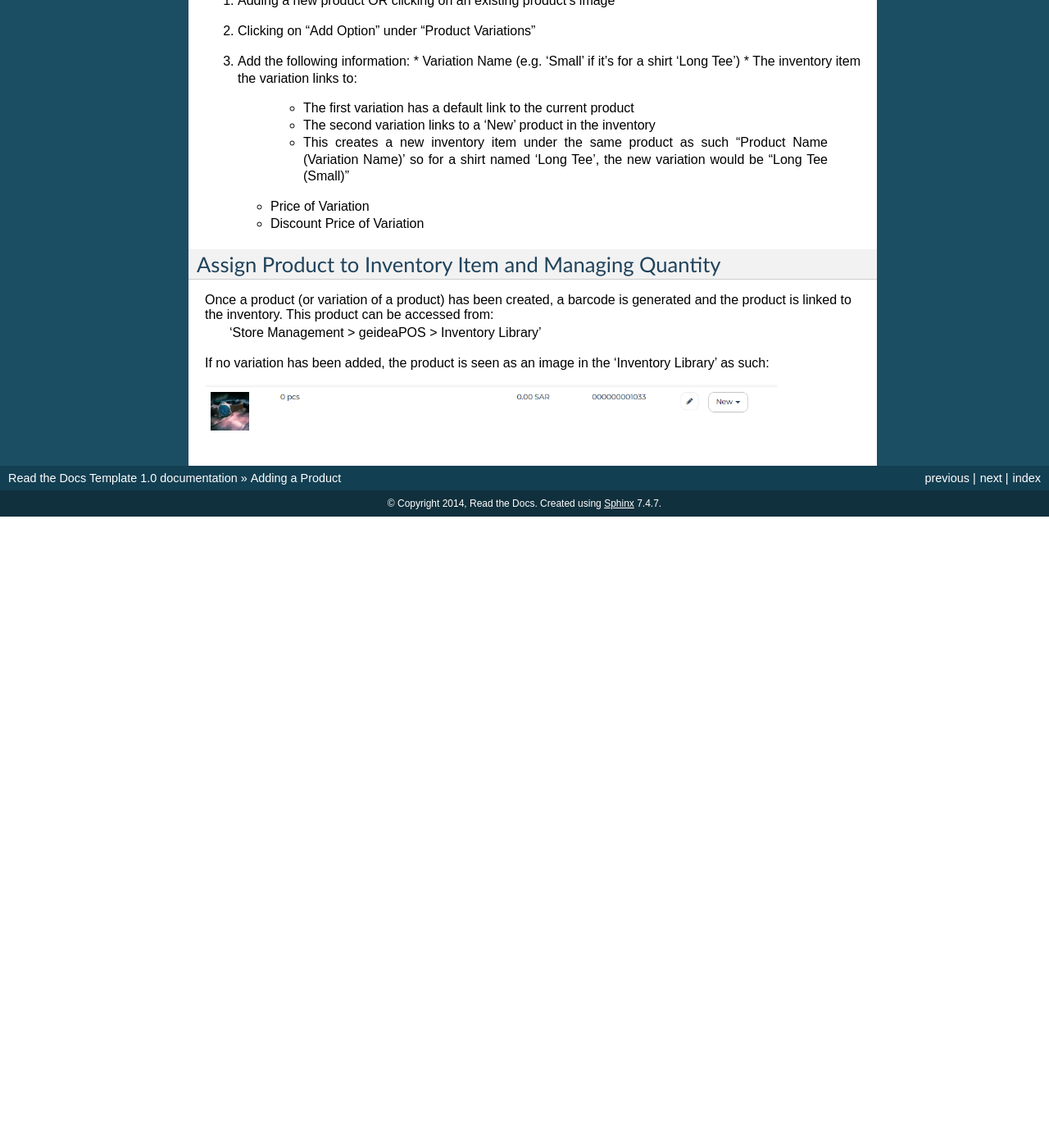
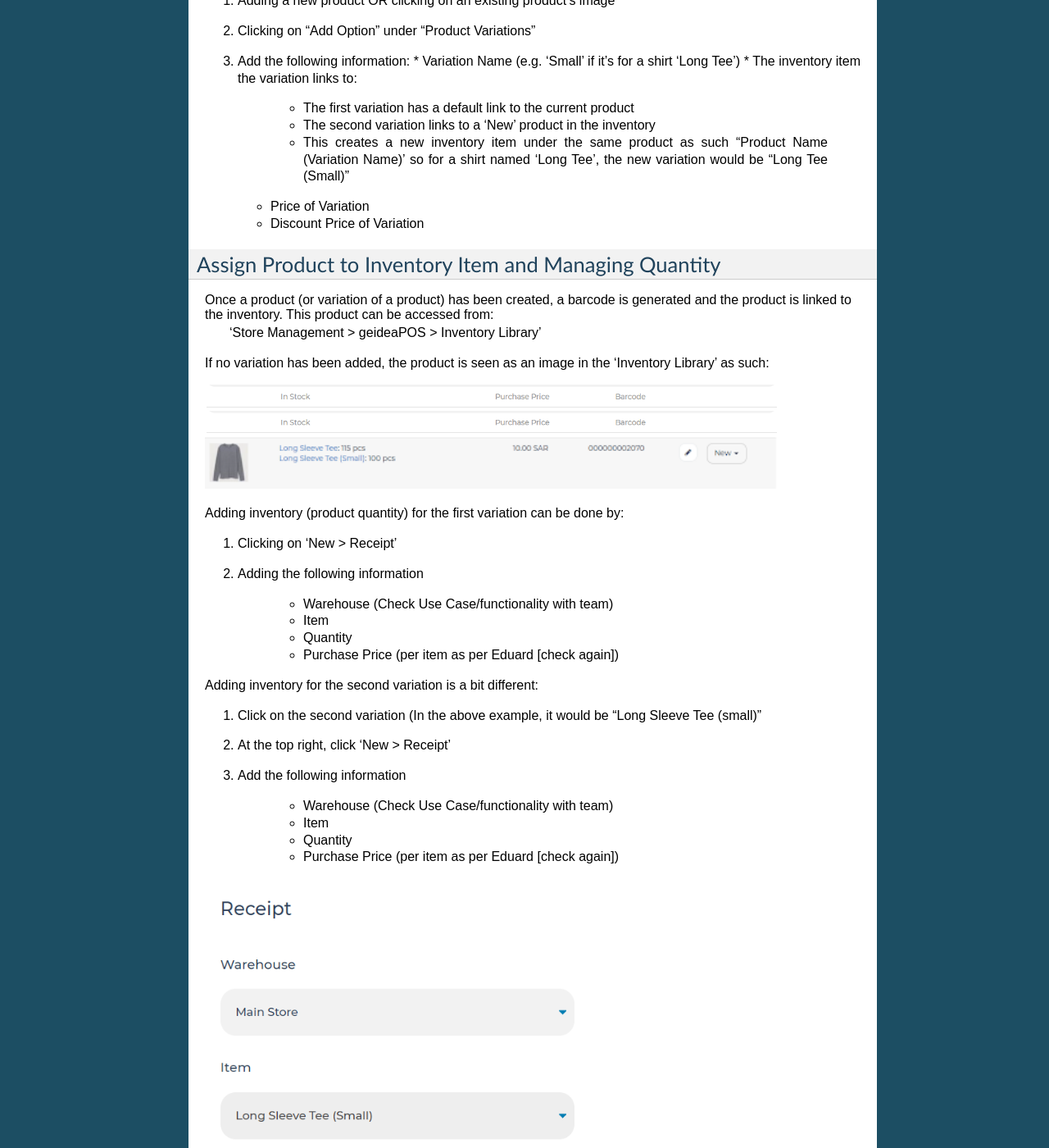
Before and after one commit to KhalilMayyasi/WBDocumentation, a Sphinx documentation site: the page built from docs/AddingProduct.rst, in a window 1280 px wide and 1400 px high, scrolled down 1081 px. Shown: the whole window at 82% size. Built offline with Sphinx 7.4.7, drawn with Linux system fonts in a browser that asks for light colours; before the commit the page ends 1711 px from its top, so only the background shows below that; some of the changed text lies outside the part shown.

Commit message:
Added more content to AddingProdyct section

```diff
--- a/docs/AddingProduct.rst
+++ b/docs/AddingProduct.rst
@@ -57,6 +57,49 @@ Once a product (or variation of a product) has been created, a barcode is genera
    ‘Store Management > geideaPOS > Inventory Library’
 If no variation has been added, the product is seen as an image in the ‘Inventory Library’ as such:
 
+.. image:: ./productToInventory1.png
+  :width: 700
+  :alt: Alternative text
+
 .. image:: ./productToInventory2.png
   :width: 700
   :alt: Alternative text
+
+  If more than one variation exists, it is seen as above:
+
+.. image:: ./productToInventory1.png
+  :width: 700
+  :alt: Alternative text
+
+.. image:: ./productToInventory3.png
+  :width: 700
+  :alt: Alternative text
+
+Adding inventory (product quantity) for the first variation can be done by:
+
+#. Clicking on ‘New > Receipt’
+#. Adding the following information
+
+    * Warehouse (Check Use Case/functionality with team)
+    * Item
+    * Quantity
+    * Purchase Price (per item as per Eduard [check again])
+
+Adding inventory for the second variation is a bit different:
+
+#. Click on the second variation (In the above example, it would be “Long Sleeve Tee (small)”
+#. At the top right, click ‘New > Receipt’
+#. Add the following information
+
+    * Warehouse (Check Use Case/functionality with team)
+    * Item
+    * Quantity
+    * Purchase Price (per item as per Eduard [check again])
+
+.. image:: ./productToInventory4.png
+  :width: 500
+  :alt: Alternative text
+
+Omnichannel Sourcing:-
+
+   * Inventory Library (Online/Offline)
```
Also changed, not shown: docs/productToInventory1.png (added), docs/productToInventory3.png (added), docs/productToInventory4.png (added).
